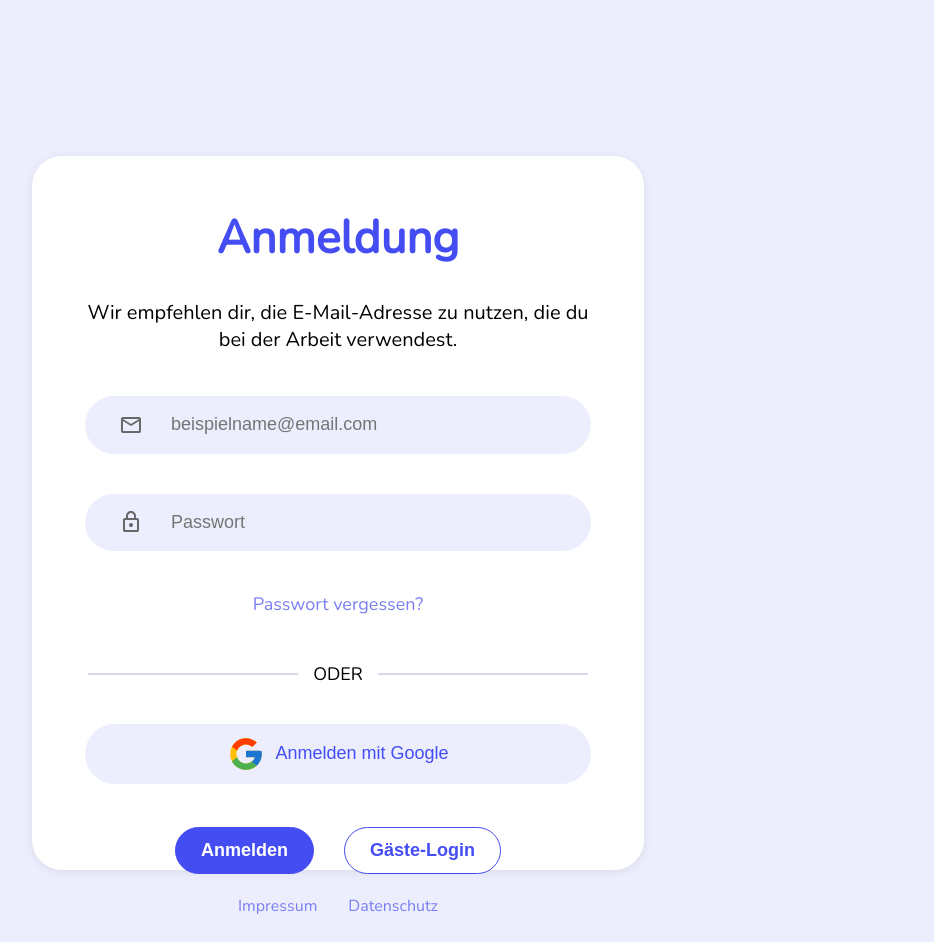
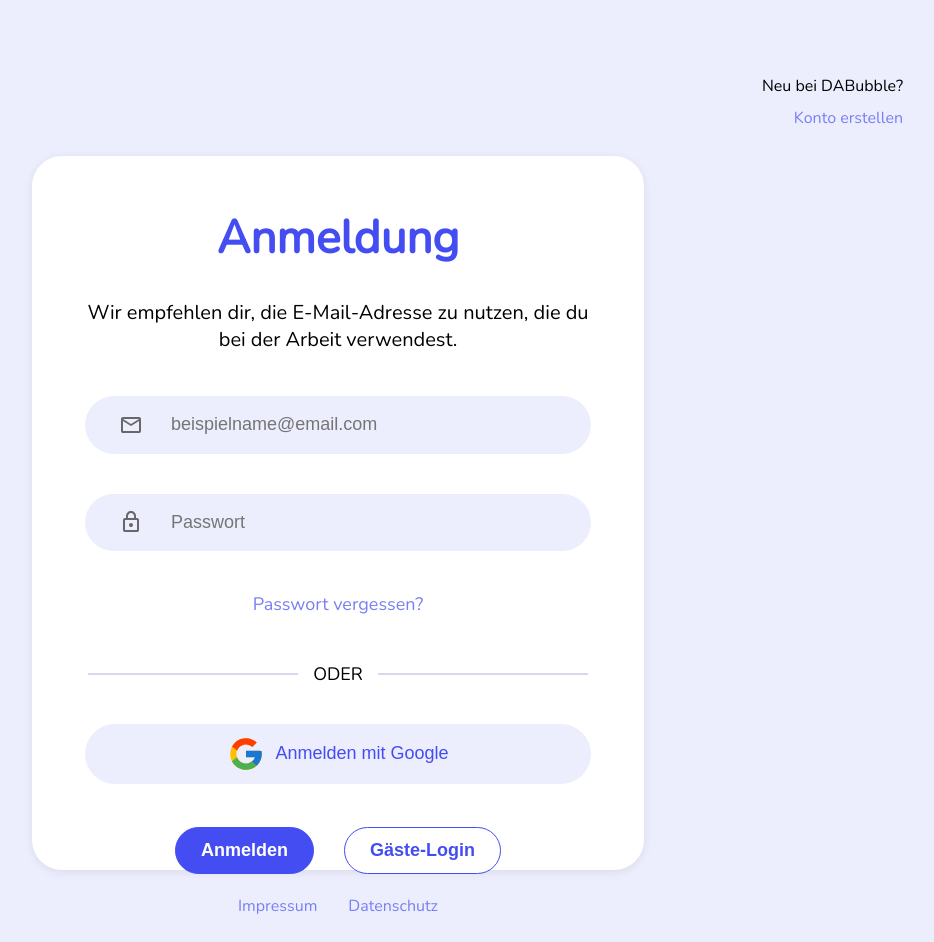
Before and after one commit to offSimonEsders/da_bubble_frontend, an Angular app: page / in a window 1280 px wide. Shown: the whole page, without its empty margins (302-1236 px from the left). Built offline with nearby package versions, Linux system fonts and the light colour scheme.

Commit message:
added to register link

```diff
--- a/src/app/user-access/user-access.component.html
+++ b/src/app/user-access/user-access.component.html
@@ -4,7 +4,10 @@
     <div class="router_outlet">
         <router-outlet></router-outlet>
     </div>
-    <div class="to_register_container"></div>
+    <div class="to_register_container">
+        <p>Neu bei DABubble?</p>
+        <a>Konto erstellen</a>
+    </div>
     <div class="to_legal_container">
         <a>Impressum</a>
         <a>Datenschutz</a>
--- a/src/app/user-access/user-access.component.scss
+++ b/src/app/user-access/user-access.component.scss
@@ -85,6 +85,26 @@
     justify-content: center;
 }
 
+.to_register_container {
+    display: flex;
+    flex-direction: column;
+    align-items: flex-end;
+    position: fixed;
+    gap: 10px;
+    top: 75px;
+    right: 75px;
+
+    a {
+        cursor: pointer;
+        color: #797EF3;
+
+        &:hover {
+            text-decoration: underline;
+        }
+
+    }
+}
+
 .to_legal_container {
     display: flex;
     align-self: center;
```
